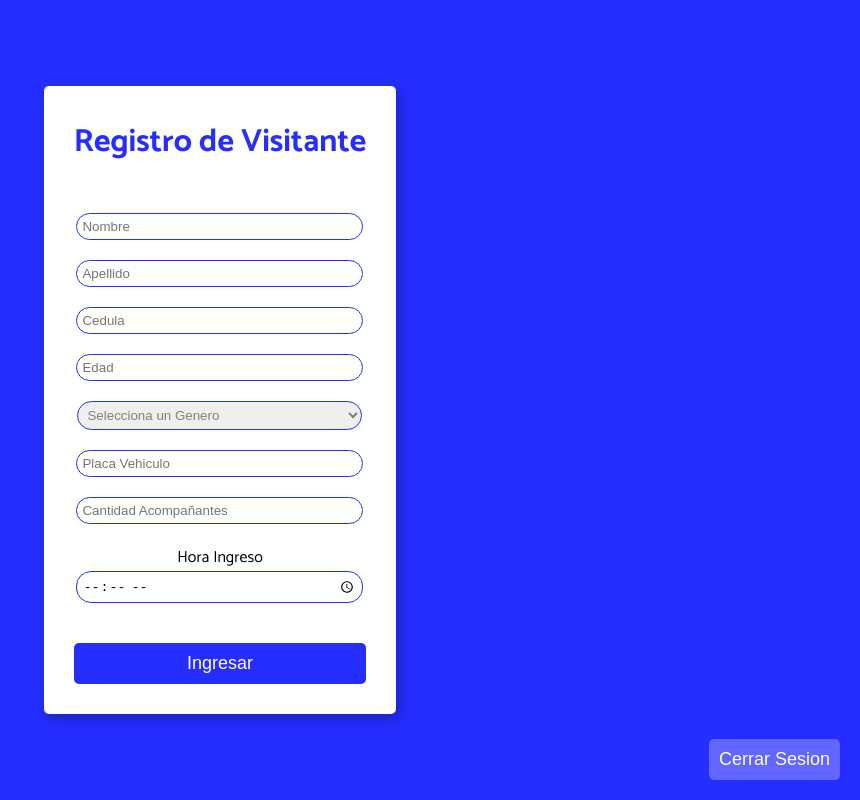
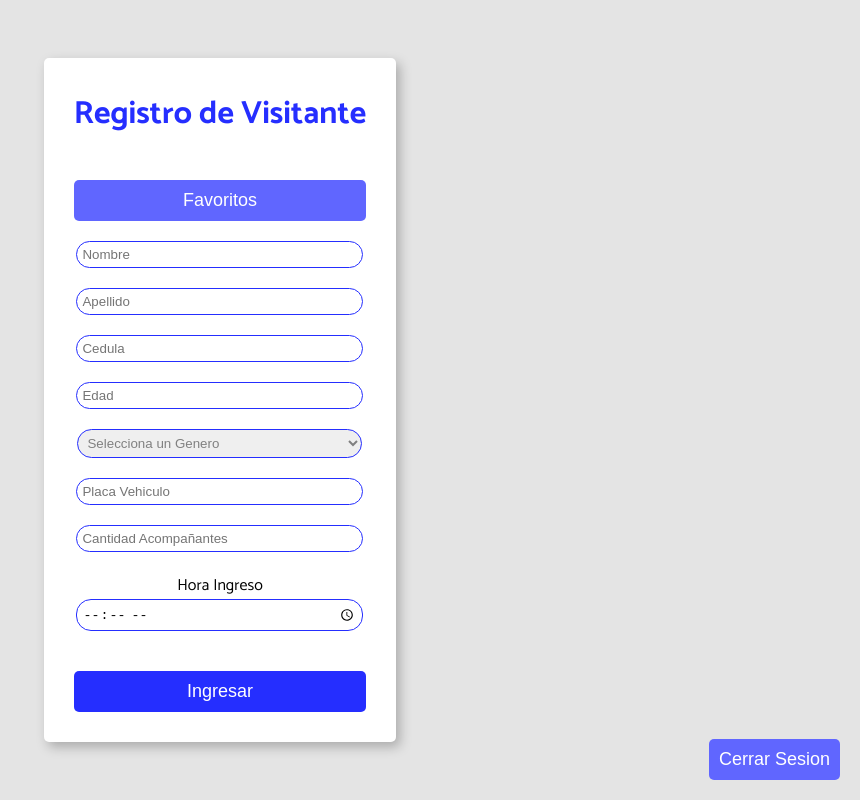
Before and after one commit to AGuardiola20/safegate-project-react, a React (Vite) app: page /user in a window 1280 px wide. Shown: the whole page, without its empty margins (420-1280 px from the left). Built offline with nearby package versions, Linux system fonts and the light colour scheme; sample sign-in values are in the browser's storage.

Commit message:
add: favorite btn

```diff
--- a/src/components/UserForm/UserForm.module.css
+++ b/src/components/UserForm/UserForm.module.css
@@ -16,7 +16,6 @@
   display: flex;
   align-items: center;
   justify-content: center;
-  margin-bottom: 45px;
 }
 
 .registerUserTitle {
@@ -73,3 +72,6 @@
   color: var(--card-bg);
   border: none;
 }
+.favoriteBtn {
+  margin: 20px 0;
+}
--- a/src/components/UserForm/UserForm.tsx
+++ b/src/components/UserForm/UserForm.tsx
@@ -49,12 +49,19 @@ const UserForm = () => {
     });
   };
 
+  function openFav() {
+    console.log("favoritos abiertos");
+  }
+
   return (
     <div className={styles.cardContainer}>
       <div>
         <div className={styles.formTitle}>
           <h1 className={styles.registerUserTitle}>Registro de Visitante</h1>
         </div>
+      </div>
+      <div className={styles.favoriteBtn}>
+        <Btn text="Favoritos" isPrimary={false} onClick={openFav} />
       </div>
       <form className={styles.formContainer} onSubmit={handleSubmit}>
         <input
--- a/src/screens/UserScreen/UserScreen.module.css
+++ b/src/screens/UserScreen/UserScreen.module.css
@@ -2,7 +2,7 @@
 
 .container {
   display: flex;
-  background-color: var(--primary-color);
+  background-color: var(--bg-light);
   height: 100vh;
   width: 100%;
   overflow: hidden;
```
